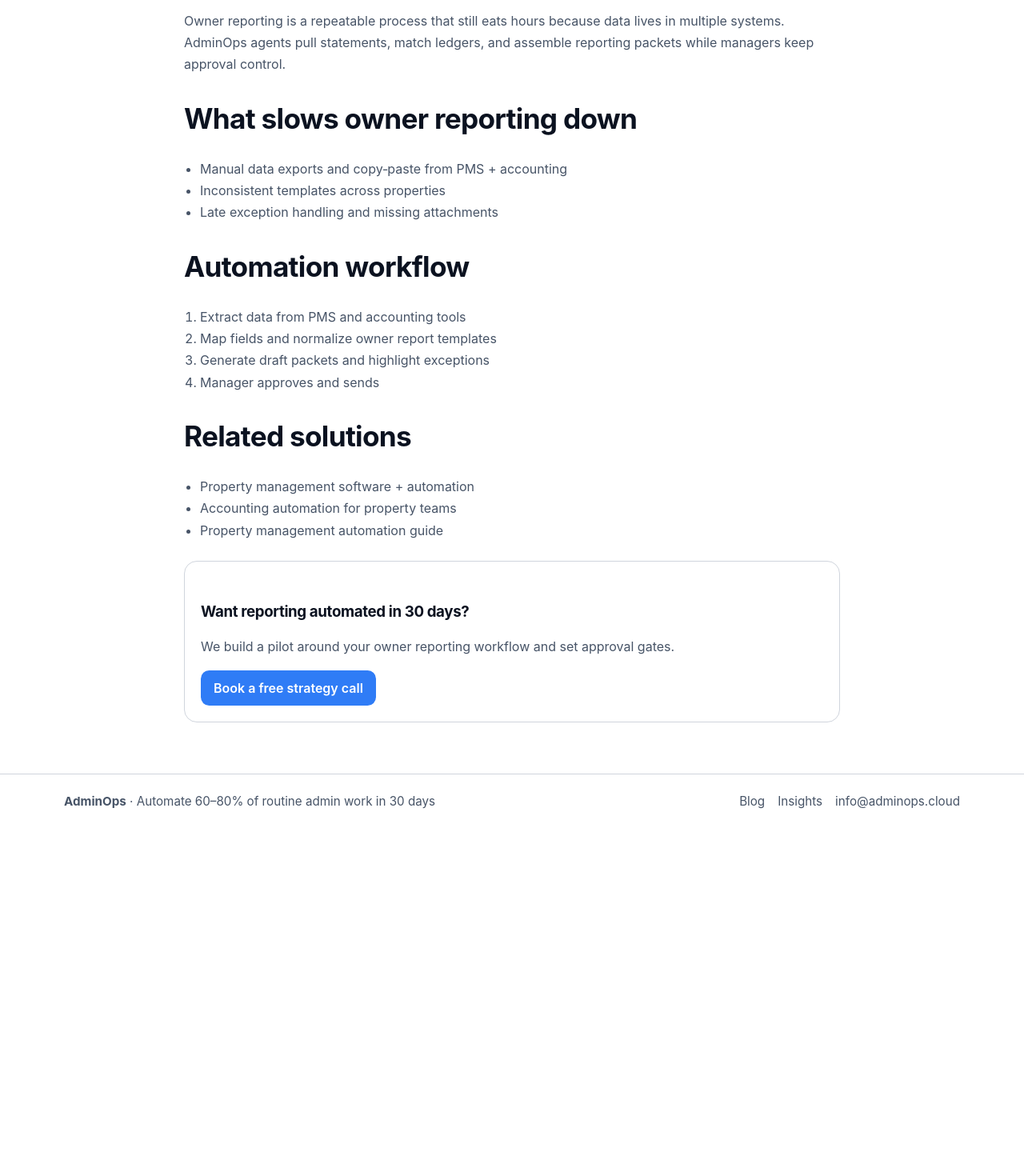
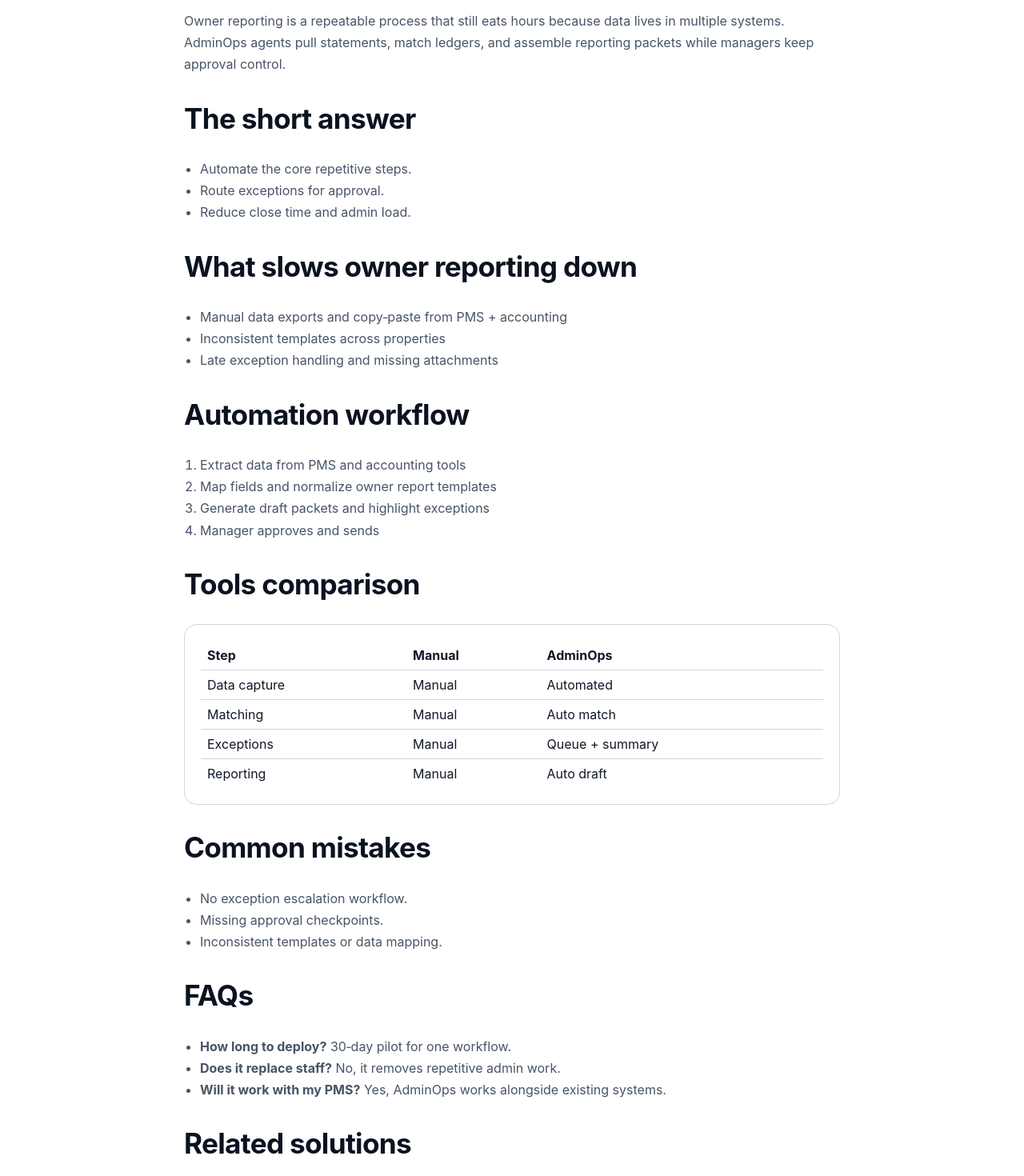
Before and after one commit to siegkamgo/adminops-site, a Next.js app: page /blog/owner-reporting-automation in a window 1280 px wide. Shown: the part 360-1830 px from the top of the page at 80% size. Before the commit the page ends 1395 px from the top, so only its background shows below. Built offline with nearby package versions, Linux system fonts and the light colour scheme; no server answers.

Commit message:
Apply question-first template to supporting posts

```diff
--- a/app/blog/owner-reporting-automation/page.js
+++ b/app/blog/owner-reporting-automation/page.js
@@ -48,6 +48,13 @@
           agents pull statements, match ledgers, and assemble reporting packets while managers keep approval control.
         </p>
 
+        <h2>The short answer</h2>
+        <ul>
+          <li>Automate the core repetitive steps.</li>
+          <li>Route exceptions for approval.</li>
+          <li>Reduce close time and admin load.</li>
+        </ul>
+
         <h2>What slows owner reporting down</h2>
         <ul>
           <li>Manual data exports and copy‑paste from PMS + accounting</li>
@@ -62,6 +69,47 @@
           <li>Generate draft packets and highlight exceptions</li>
           <li>Manager approves and sends</li>
         </ol>
+
+        <h2>Tools comparison</h2>
+        <div className="card" style={{ overflowX: "auto" }}>
+          <table style={{ width: "100%", borderCollapse: "collapse" }}>
+            <thead>
+              <tr>
+                <th style={{ textAlign: "left", padding: "0.5rem" }}>Step</th>
+                <th style={{ textAlign: "left", padding: "0.5rem" }}>Manual</th>
+                <th style={{ textAlign: "left", padding: "0.5rem" }}>AdminOps</th>
+              </tr>
+            </thead>
+            <tbody>
+              {[
+                ["Data capture", "Manual", "Automated"],
+                ["Matching", "Manual", "Auto match"],
+                ["Exceptions", "Manual", "Queue + summary"],
+                ["Reporting", "Manual", "Auto draft"]
+              ].map((row) => (
+                <tr key={row[0]}>
+                  <td style={{ padding: "0.5rem", borderTop: "1px solid #d0d5dd" }}>{row[0]}</td>
+                  <td style={{ padding: "0.5rem", borderTop: "1px solid #d0d5dd" }}>{row[1]}</td>
+                  <td style={{ padding: "0.5rem", borderTop: "1px solid #d0d5dd" }}>{row[2]}</td>
+                </tr>
+              ))}
+            </tbody>
+          </table>
+        </div>
+
+<h2>Common mistakes</h2>
+        <ul>
+          <li>No exception escalation workflow.</li>
+          <li>Missing approval checkpoints.</li>
+          <li>Inconsistent templates or data mapping.</li>
+        </ul>
+
+        <h2>FAQs</h2>
+        <ul>
+          <li><strong>How long to deploy?</strong> 30‑day pilot for one workflow.</li>
+          <li><strong>Does it replace staff?</strong> No, it removes repetitive admin work.</li>
+          <li><strong>Will it work with my PMS?</strong> Yes, AdminOps works alongside existing systems.</li>
+        </ul>
 
         <h2>Related solutions</h2>
         <ul>
```
Also changed, not shown: app/blog/maintenance-ticket-triage-automation/page.js (+48 -0 lines), app/blog/property-ops-monthly-close/page.js (+48 -0 lines), app/blog/vendor-invoice-processing-automation/page.js (+48 -0 lines).
